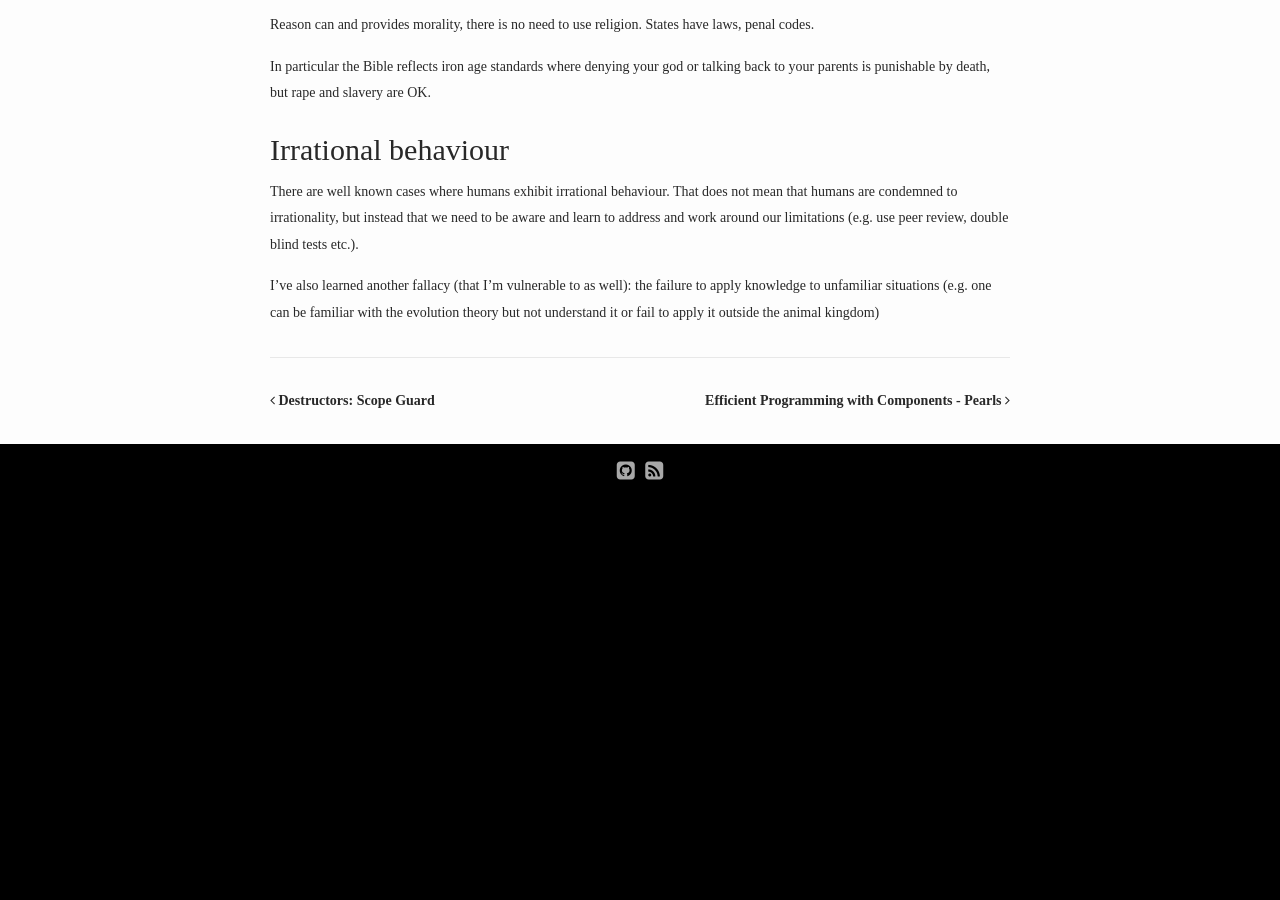
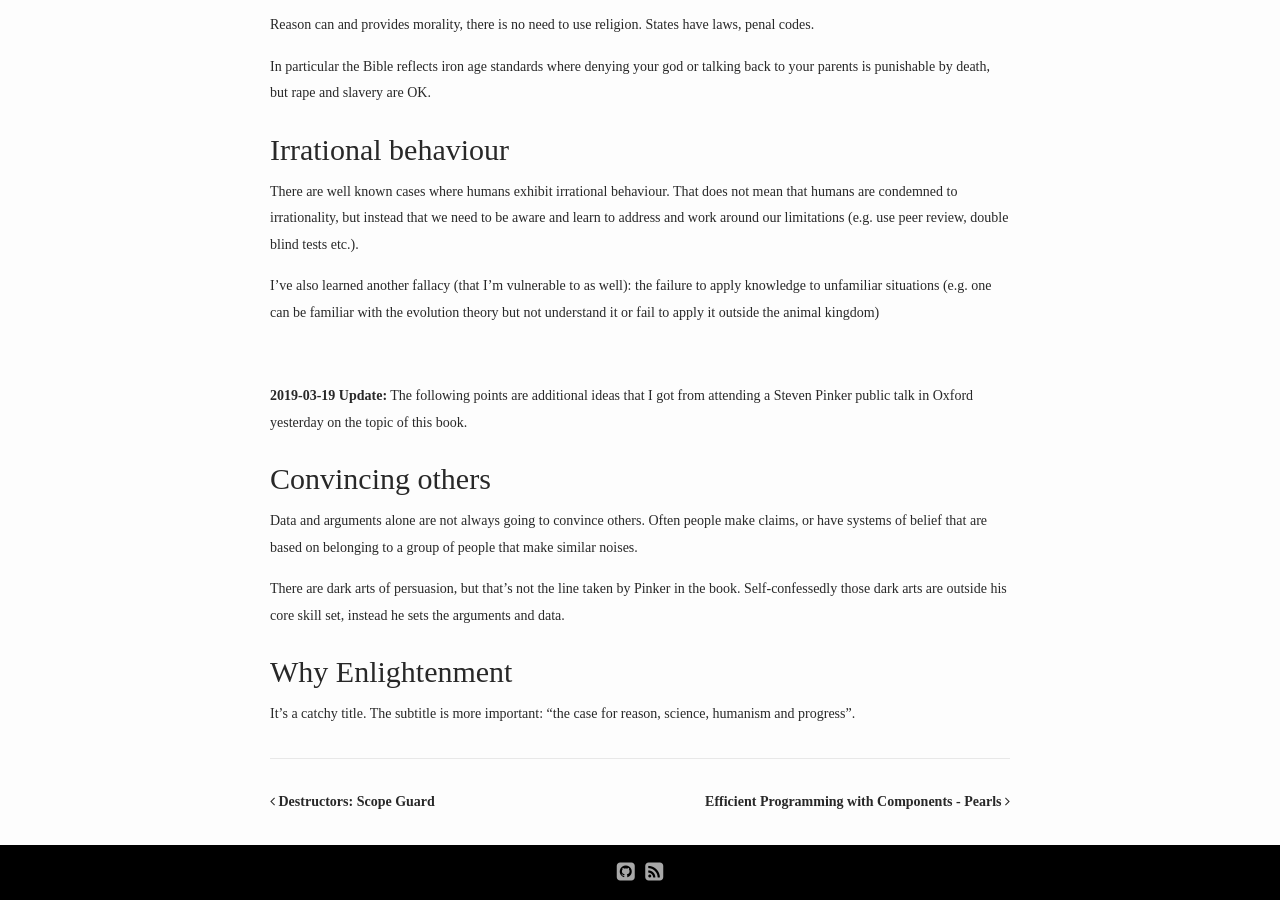
Before and after one commit to bajamircea/bajamircea.github.io, a Jekyll site: the page built from _posts/2018-05-03-enlightenment-now-s-pinker.markdown, in a window 1280 px wide and 900 px high, scrolled down 2547 px. Built offline with Jekyll 4.4.1, drawn with Linux system fonts in a browser that asks for light colours; nearby versions of some CDN libraries; before the commit the page ends 3046 px from its top, so only the background shows below that.

Commit message:
Update Pinker

```diff
--- a/_posts/2018-05-03-enlightenment-now-s-pinker.markdown
+++ b/_posts/2018-05-03-enlightenment-now-s-pinker.markdown
@@ -153,3 +153,26 @@ I've also learned another fallacy (that I'm vulnerable to as well): the failure
 to apply knowledge to unfamiliar situations (e.g. one can be familiar with the
 evolution theory but not understand it or fail to apply it outside the animal
 kingdom)
+
+<br/>
+
+**2019-03-19 Update:** The following points are additional ideas that I got from
+attending a Steven Pinker public talk in Oxford yesterday on the topic of this
+book.
+
+
+# Convincing others
+
+Data and arguments alone are not always going to convince others. Often people
+make claims, or have systems of belief that are based on belonging to a group
+of people that make similar noises.
+
+There are dark arts of persuasion, but that's not the line taken by Pinker in
+the book. Self-confessedly those dark arts are outside his core skill set,
+instead he sets the arguments and data.
+
+
+# Why Enlightenment
+
+It's a catchy title. The subtitle is more important: "the case for reason,
+science, humanism and progress".
```
